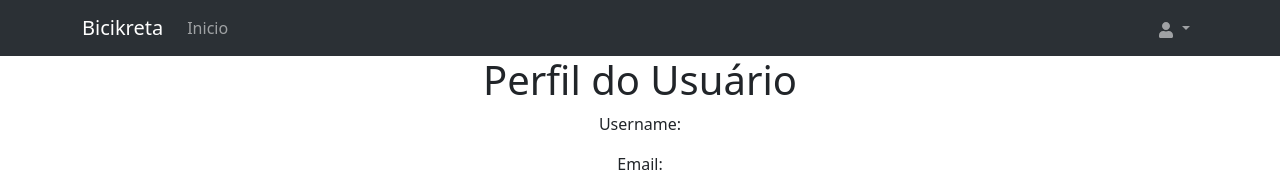
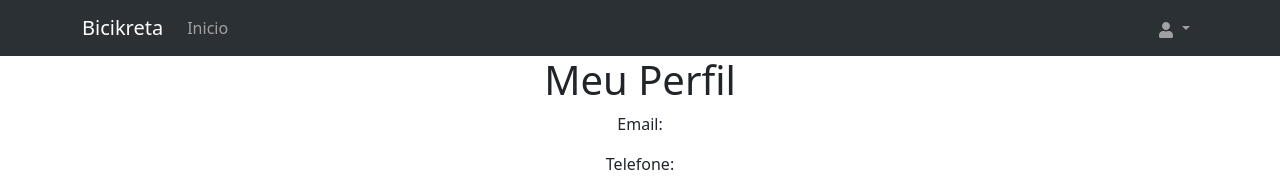
Before and after one commit to Our-time-Fatec/API-2023_2-Front, a React (Create React App) app: page /perfil/1 in a window 1280 px wide. Shown: the top 186 px of the page. Built offline with nearby package versions, Linux system fonts and the light colour scheme; no server answers; sample sign-in values are in the browser's storage.

Commit message:
Alterando texto para meuperfil caso seja perfil do usuario logado, e perfil do username para quando estiver vendo outro usuario

```diff
--- a/src/pages/User/Perfil/index.tsx
+++ b/src/pages/User/Perfil/index.tsx
@@ -39,8 +39,7 @@ const PerfilUser: React.FC = () => {
         <NavBar />
       </header>
       <main className='main-container'>
-        <h1>Perfil do Usuário</h1>
-        <p>Username: {user?.username}</p>
+        <h1>{userIdFromUrl == userId ? "Meu Perfil" : `Perfil de ${user?.username}`}</h1>
         <p>Email: {user?.email}</p>
         <p>Telefone: {user?.telefone}</p>
         <p>Endereço: {user?.endereco}</p>
@@ -50,7 +49,7 @@ const PerfilUser: React.FC = () => {
             user?.bicicletas && user.bicicletas.map((i) => {
               return (
                 <div className="div-bike" key={i.id}>
-                  <CardBike marca={i.marca.nome} modalidade={i.modalidade.nome} foto={i.fotos[0]?.url} descricao={i.descricao} valorDia={i.valorDia} valorHora={i.valorHora} donoId={i.donoId} isProfile={true}/>
+                  <CardBike marca={i.marca.nome} modalidade={i.modalidade.nome} foto={i.fotos[0]?.url} descricao={i.descricao} valorDia={i.valorDia} valorHora={i.valorHora} donoId={i.donoId} isProfile={true} />
                 </div>
               )
             })
```
